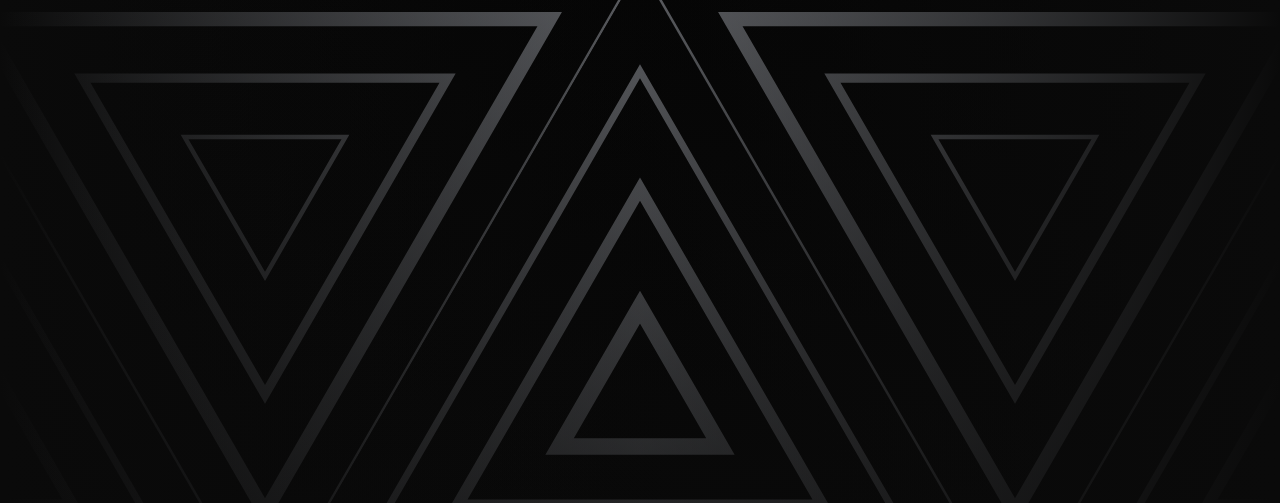
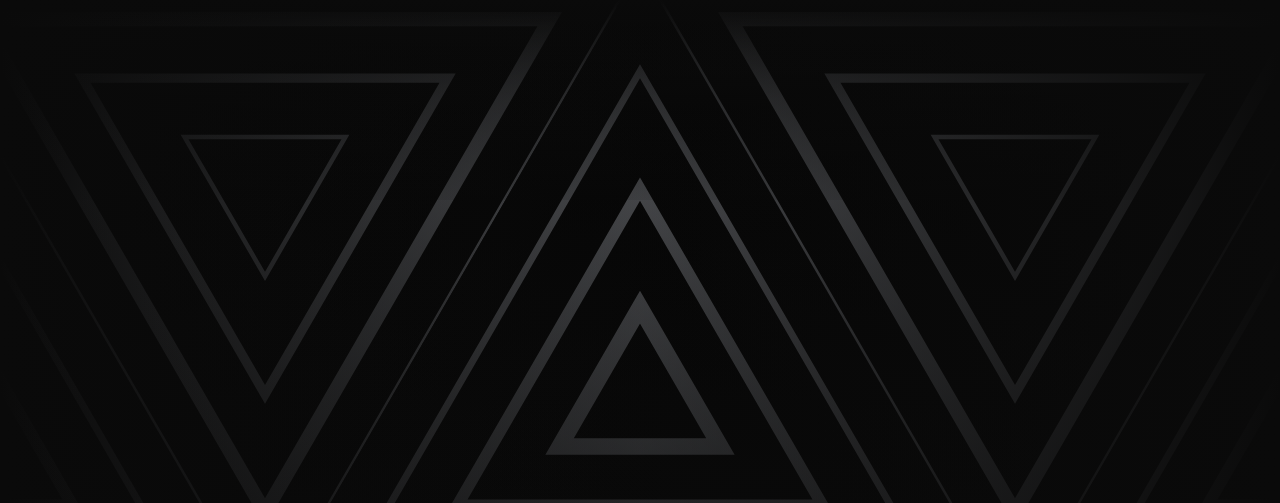
Before and after one commit to g0ncharuk/zwyesky, a website built with Vite: page index.html in a window 1280 px wide. Shown: the top 503 px of the page. Built offline with nearby package versions, Linux system fonts and the light colour scheme; files whose address does not match are found by name.

Commit message:
Add top overflow div and update styles for improved layout

```diff
--- a/index.html
+++ b/index.html
@@ -36,6 +36,7 @@
 
   <div class="grid-container">
     <div class="overflow-container">
+      <div class="top-overflow"></div>
       <div class="bottom-overflow"></div>
       <div class="left-overflow"></div>
       <div class="right-overflow"></div>
@@ -78,7 +79,6 @@
 
   <script type="module" src="./src/main.js"></script>
 
-
   <script>
     document.addEventListener('pointerup', () => {
       if (navigator.userAgent.includes('Android') &&
--- a/package.json
+++ b/package.json
@@ -4,7 +4,7 @@
   "version": "0.0.0",
   "type": "module",
   "scripts": {
-    "dev": "vite",
+    "dev": "vite --host",
     "build": "vite build",
     "preview": "vite preview"
   },
--- a/src/main.js
+++ b/src/main.js
@@ -99,7 +99,7 @@ let canvas, ctx;
 let startTime = 0;
 let lastFrameTime = 0;
 
-let bottomOverlay, leftOverlay, rightOverlay;
+let bottomOverlay, leftOverlay, rightOverlay, topOverlay;
 
 function createCells() {
   CELLS = [];
@@ -268,6 +268,7 @@ function updateYOverlays(elapsed) {
     alpha = from + t * (to - from);
   }
 
+  topOverlay.style.opacity = alpha;
   bottomOverlay.style.opacity = alpha;
 }
 
@@ -322,6 +323,7 @@ function init() {
   canvas = document.getElementById("triangleCanvas");
   ctx = canvas.getContext("2d");
 
+  topOverlay = document.querySelector(".top-overflow");
   bottomOverlay = document.querySelector(".bottom-overflow");
   leftOverlay = document.querySelector(".left-overflow");
   rightOverlay = document.querySelector(".right-overflow");
--- a/src/style.css
+++ b/src/style.css
@@ -6,17 +6,6 @@ html, body {
   height: 100%;
   min-height: 100dvh;
   overflow: hidden;
-}
-
-@supports (-webkit-touch-callout: none) {
-  body {
-    padding-top: env(safe-area-inset-top);
-    min-height: -webkit-fill-available;
-  }
-
-  .content-container {
-    padding-bottom: env(safe-area-inset-bottom);
-  }
 }
 
 @media (prefers-reduced-motion: reduce) {
@@ -50,6 +39,7 @@ html, body {
   height: 100%;
 }
 
+.top-overflow,
 .bottom-overflow,
 .left-overflow,
 .right-overflow {
@@ -57,6 +47,13 @@ html, body {
   opacity: 0;
 }
 
+.top-overflow {
+  top: 0;
+  left: 0;
+  width: 100%;
+  height: 25vh;
+  background: linear-gradient(180deg, #0A0A0A, rgba(10, 10, 10, 0.5), rgba(10, 10, 10, 0.1));
+}
 .bottom-overflow {
   bottom: 0;
   left: 0;
```
